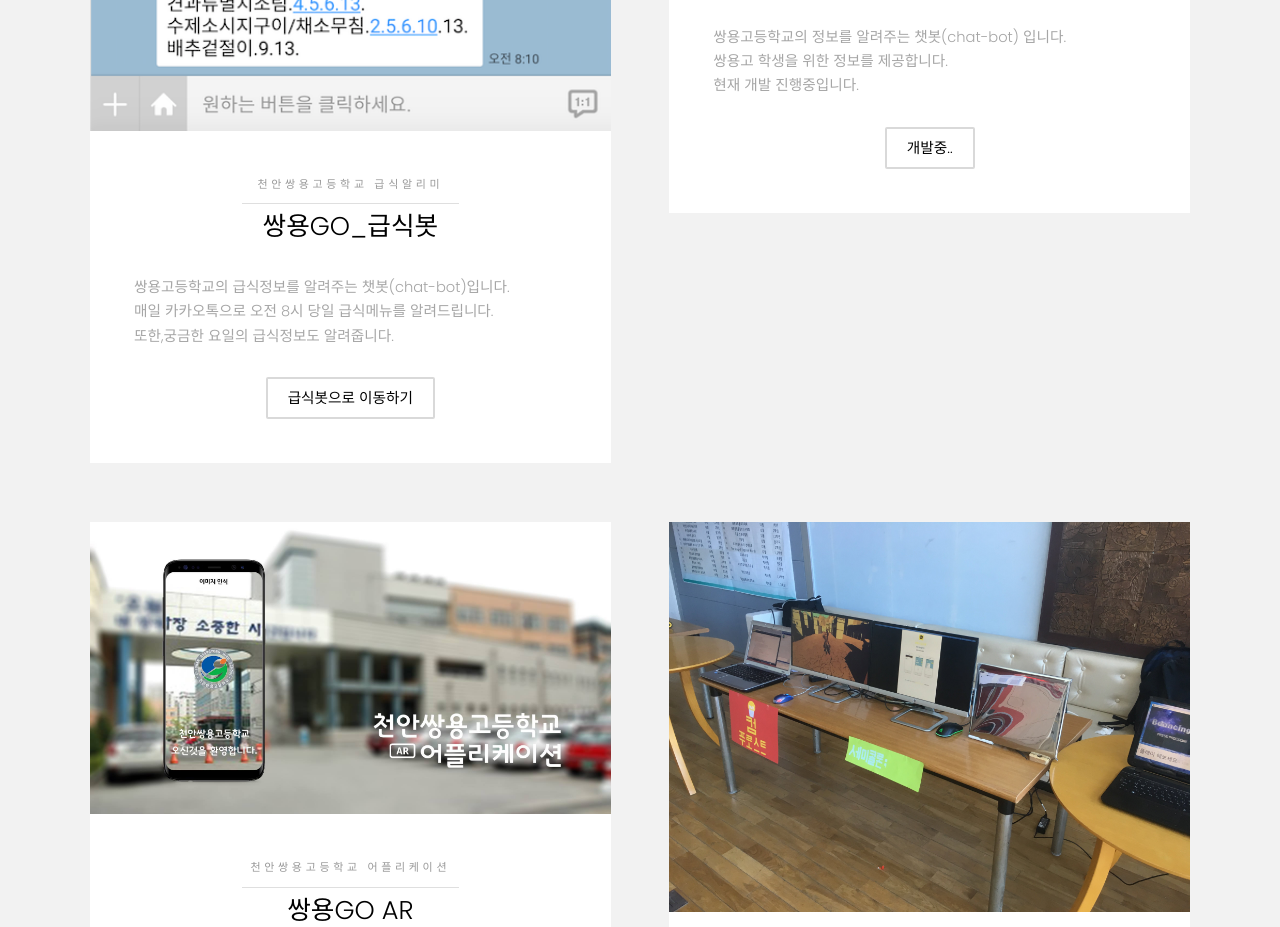
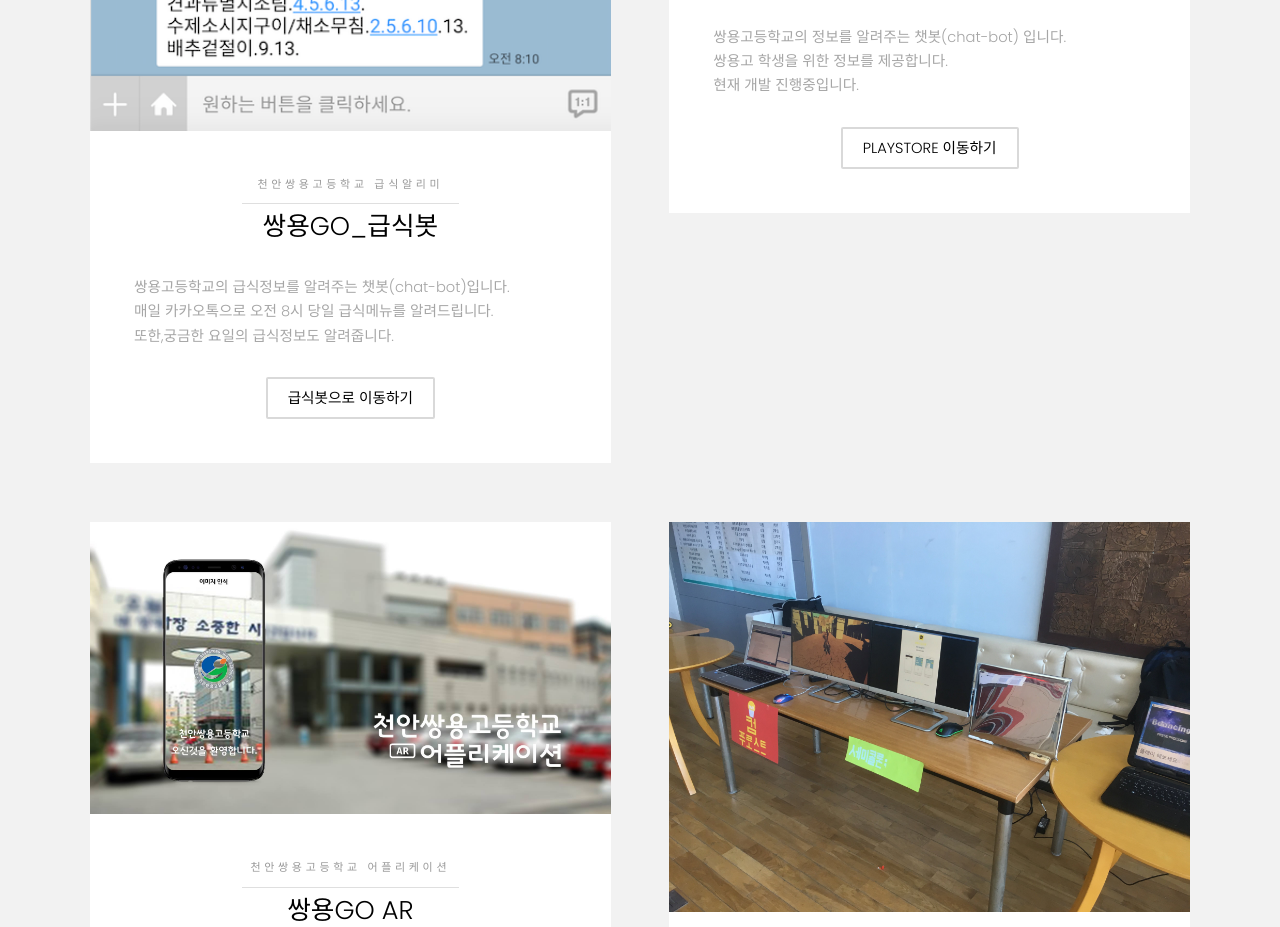
Before and after one commit to habinsong/habinsong.github.io, a plain HTML site: page index.html in a window 1280 px wide. Shown: the part 1020-1947 px from the top of the page. Drawn offline with Linux system fonts and the light colour scheme.

Commit message:
Update index.html

```diff
--- a/index.html
+++ b/index.html
@@ -117,7 +117,7 @@
                                         <br>현재 개발 진행중입니다.
                                     </p>
 									<footer class="align-center">
-										<a href="#" class="button alt">개발중..</a>
+										<a href="https://play.google.com/store/apps/details?id=habin.sygo" class="button alt">Playstore  이동하기</a>
 									</footer>
 								</div>
 							</div>
```
